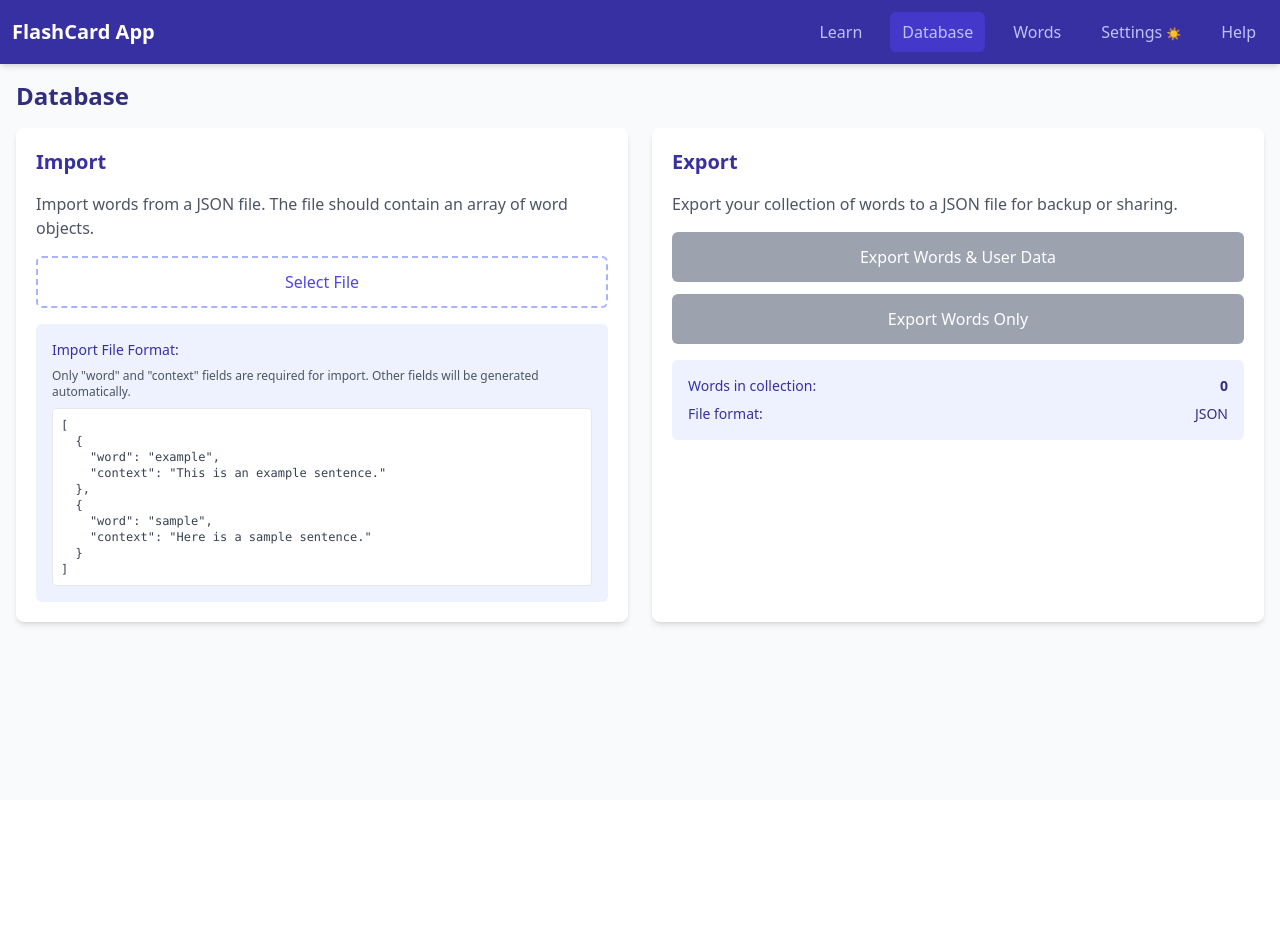
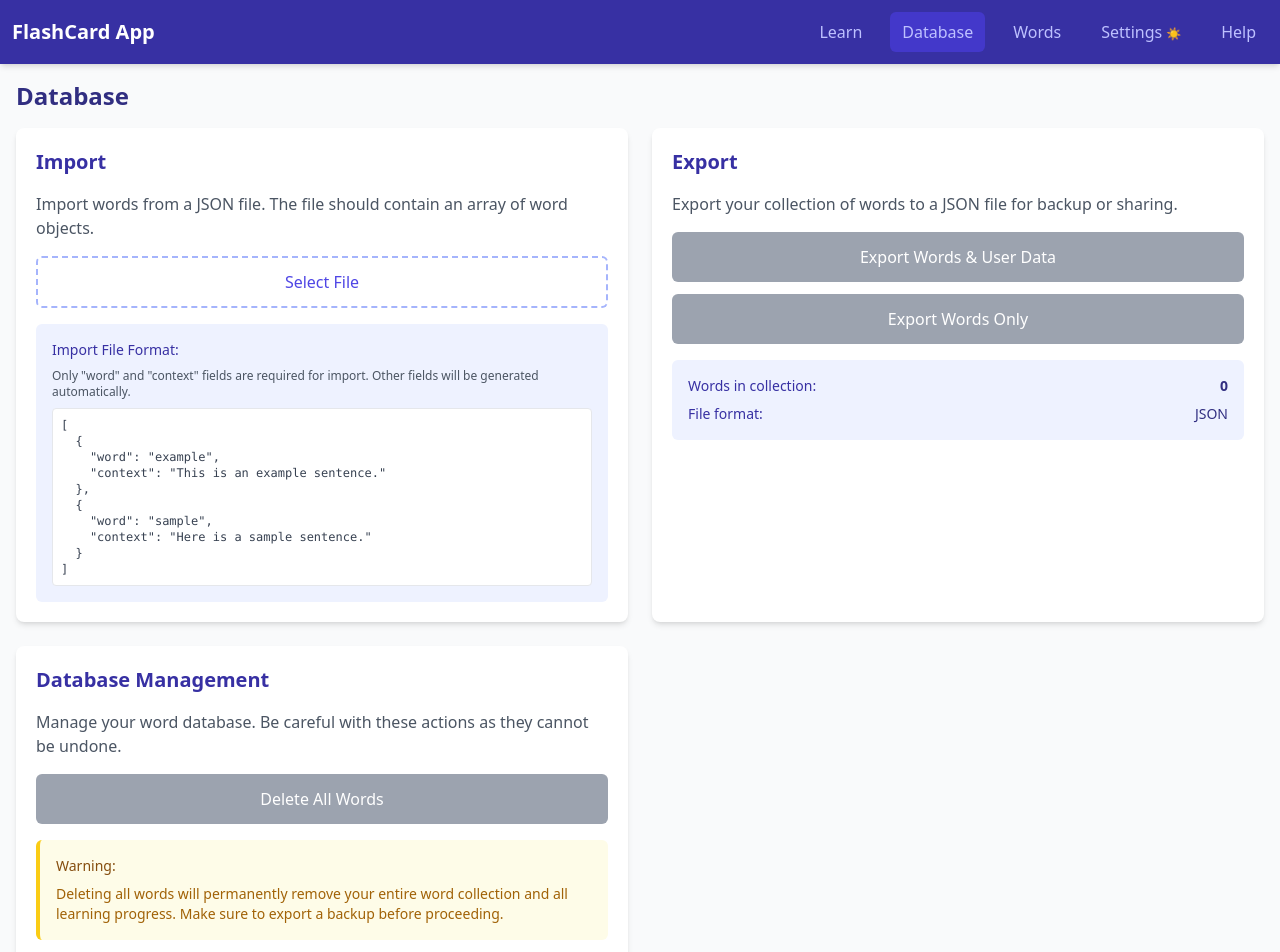
Before and after one commit to alised/flashcard_react, a React (Vite) app: page /database in a window 1280 px wide. Shown: the top 952 px of the page. Before the commit the page ends 800 px from the top, so only its background shows below. Built offline with nearby package versions, Linux system fonts and the light colour scheme.

Commit message:
Add database management section with delete all words functionality

```diff
--- a/src/components/Database.tsx
+++ b/src/components/Database.tsx
@@ -2,9 +2,10 @@ import { useState, useRef } from 'react';
 import { useWords } from '../contexts/WordsContext';
 
 const Database = () => {
-  const { words, importWords, exportWords, exportWordsSimple } = useWords();
+  const { words, importWords, exportWords, exportWordsSimple, deleteAllWords } = useWords();
   const [message, setMessage] = useState<{ text: string; type: 'success' | 'error' | 'info' | null }>({ text: '', type: null });
   const [isLoading, setIsLoading] = useState(false);
+  const [showDeleteConfirm, setShowDeleteConfirm] = useState(false);
   const fileInputRef = useRef<HTMLInputElement>(null);
 
   // Handle file import
@@ -121,6 +122,22 @@ const Database = () => {
     }
   };
 
+  // Handle delete all words
+  const handleDeleteAllWords = async () => {
+    setIsLoading(true);
+    try {
+      await deleteAllWords();
+      setMessage({ text: 'All words have been deleted', type: 'success' });
+      setShowDeleteConfirm(false);
+    } catch (error) {
+      setMessage({ text: 'Failed to delete words', type: 'error' });
+    } finally {
+      setIsLoading(false);
+      // Clear message after 3 seconds
+      setTimeout(() => setMessage({ text: '', type: null }), 3000);
+    }
+  };
+
   return (
     <div className="container mx-auto p-4">
       <h1 className="text-2xl font-bold mb-4 text-indigo-900 dark:text-indigo-300">Database</h1>
@@ -229,6 +246,64 @@ const Database = () => {
             </div>
           </div>
         </div>
+
+        {/* Database Management Section */}
+        <div className="bg-white dark:bg-gray-800 rounded-lg shadow-md p-5 transition-colors">
+          <h2 className="text-xl font-semibold mb-4 text-indigo-800 dark:text-indigo-300">Database Management</h2>
+          <p className="text-gray-600 dark:text-gray-400 mb-4">
+            Manage your word database. Be careful with these actions as they cannot be undone.
+          </p>
+
+          <div className="mb-4">
+            {!showDeleteConfirm ? (
+              <button
+                onClick={() => setShowDeleteConfirm(true)}
+                disabled={words.length === 0 || isLoading}
+                className={`w-full px-4 py-3 rounded-md text-white transition-colors ${
+                  words.length > 0 && !isLoading
+                    ? 'bg-red-600 dark:bg-red-700 hover:bg-red-700 dark:hover:bg-red-800'
+                    : 'bg-gray-400 dark:bg-gray-600 cursor-not-allowed'
+                }`}
+              >
+                Delete All Words
+              </button>
+            ) : (
+              <div className="space-y-3">
+                <p className="text-red-600 dark:text-red-400 text-sm font-medium">
+                  Are you sure? This will delete all {words.length} words and cannot be undone!
+                </p>
+                <div className="flex space-x-3">
+                  <button
+                    onClick={handleDeleteAllWords}
+                    disabled={isLoading}
+                    className={`flex-1 px-4 py-3 rounded-md text-white transition-colors ${
+                      !isLoading
+                        ? 'bg-red-600 dark:bg-red-700 hover:bg-red-700 dark:hover:bg-red-800'
+                        : 'bg-gray-400 dark:bg-gray-600 cursor-not-allowed'
+                    }`}
+                  >
+                    {isLoading ? 'Deleting...' : 'Yes, Delete All'}
+                  </button>
+                  <button
+                    onClick={() => setShowDeleteConfirm(false)}
+                    disabled={isLoading}
+                    className="flex-1 px-4 py-3 rounded-md text-indigo-700 dark:text-indigo-300 bg-indigo-100 dark:bg-indigo-900/30 hover:bg-indigo-200 dark:hover:bg-indigo-900/50 transition-colors"
+                  >
+                    Cancel
+                  </button>
+                </div>
+              </div>
+            )}
+          </div>
+
+          <div className="p-4 bg-yellow-50 dark:bg-yellow-900/20 rounded-md border-l-4 border-yellow-400 dark:border-yellow-600">
+            <h3 className="text-sm font-medium mb-2 text-yellow-800 dark:text-yellow-300">Warning:</h3>
+            <p className="text-sm text-yellow-700 dark:text-yellow-400">
+              Deleting all words will permanently remove your entire word collection and all learning progress.
+              Make sure to export a backup before proceeding.
+            </p>
+          </div>
+        </div>
       </div>
     </div>
   );
--- a/src/components/Help.tsx
+++ b/src/components/Help.tsx
@@ -161,9 +161,25 @@ const Help = () => {
           Click "Select File" to import words from a JSON file. The file should contain an array of word objects.
           Only the "word" and "context" fields are required - other fields will be generated automatically.
         </p>
-        <p className="text-gray-700 dark:text-gray-300 mb-2">
+        <p className="text-gray-700 dark:text-gray-300 mb-4">
           Note: Duplicate words (words that already exist in your collection) will be skipped during import.
         </p>
+
+        <h3 className="text-lg font-medium mb-2 text-indigo-700 dark:text-indigo-400">Database Management</h3>
+        <p className="text-gray-700 dark:text-gray-300 mb-4">
+          The Database section also includes database management options:
+        </p>
+        <ul className="list-disc list-inside space-y-2 text-gray-700 dark:text-gray-300 mb-4 ml-4">
+          <li>
+            <strong>Delete All Words</strong> - Permanently removes all words and learning progress from your database.
+            This action cannot be undone, so make sure to export a backup before proceeding.
+          </li>
+        </ul>
+        <div className="bg-yellow-50 dark:bg-yellow-900/20 p-3 rounded-md border-l-4 border-yellow-400 dark:border-yellow-600 mb-4">
+          <p className="text-sm text-yellow-700 dark:text-yellow-400">
+            Always export a backup of your data before performing any database management operations.
+          </p>
+        </div>
       </div>
 
       <div className="bg-white dark:bg-gray-800 rounded-lg shadow-md p-6 mb-6 transition-colors">
--- a/src/contexts/WordsContext.tsx
+++ b/src/contexts/WordsContext.tsx
@@ -79,6 +79,7 @@ export interface WordsContextType {
   getDueWords: (dailyLimit?: number) => WordEntry[];
   updateWordBox: (id: string, understood: boolean) => Promise<void>;
   setWordAsMastered: (id: string) => Promise<void>;
+  deleteAllWords: () => Promise<void>;
 }
 
 const WordsContext = createContext<WordsContextType | undefined>(undefined);
@@ -135,6 +136,16 @@ export const WordsProvider: React.FC<{ children: ReactNode }> = ({ children }) =
       setWords(prev => prev.filter(word => word.id !== id));
     } catch (error) {
       console.error('Failed to delete word:', error);
+    }
+  };
+
+  // Delete all words
+  const deleteAllWords = async (): Promise<void> => {
+    try {
+      await db.words.clear();
+      setWords([]);
+    } catch (error) {
+      console.error('Failed to delete all words:', error);
     }
   };
 
@@ -321,7 +332,8 @@ export const WordsProvider: React.FC<{ children: ReactNode }> = ({ children }) =
     importWords,
     getDueWords,
     updateWordBox,
-    setWordAsMastered
+    setWordAsMastered,
+    deleteAllWords
   };
 
   return (
```
